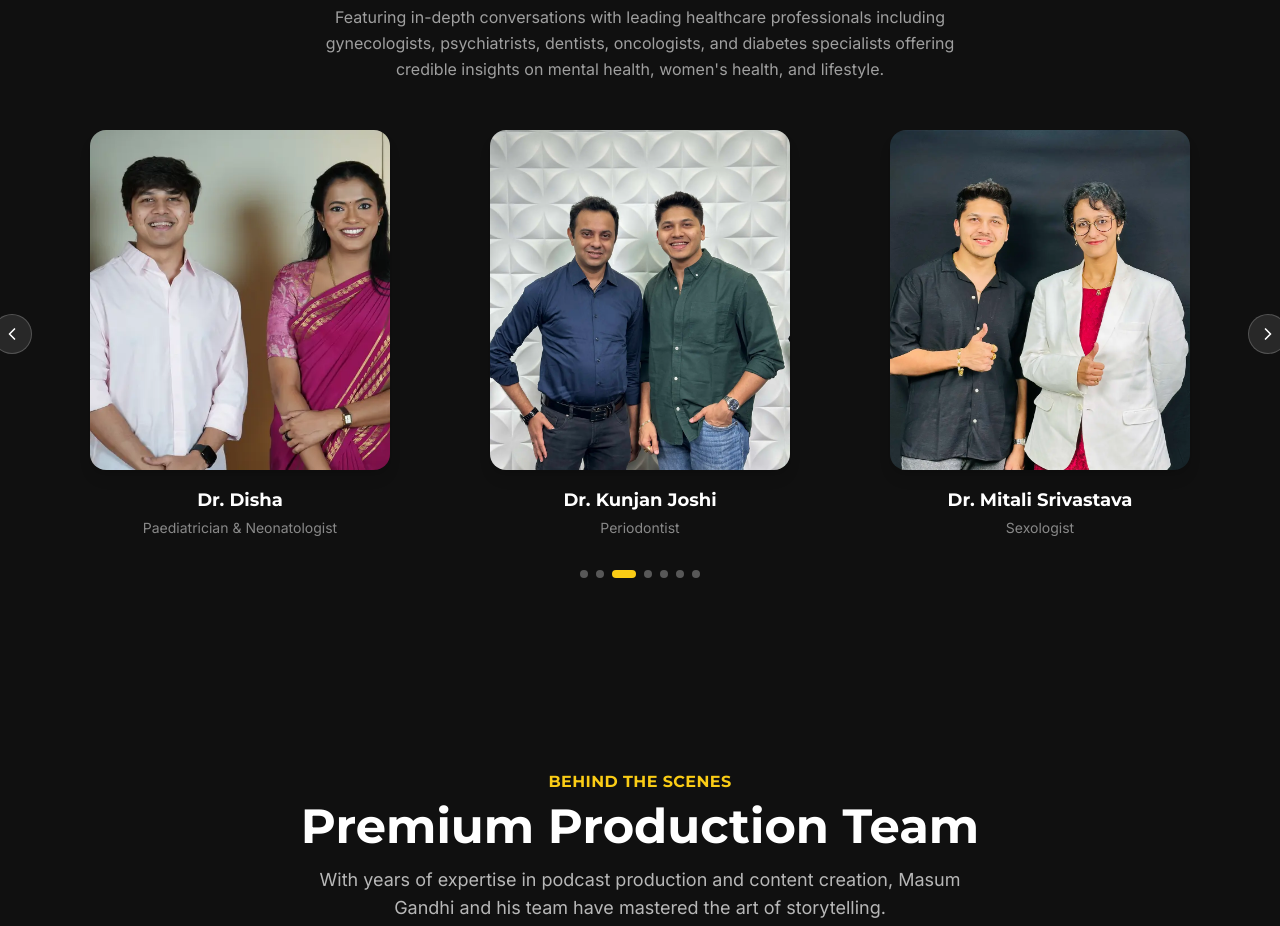
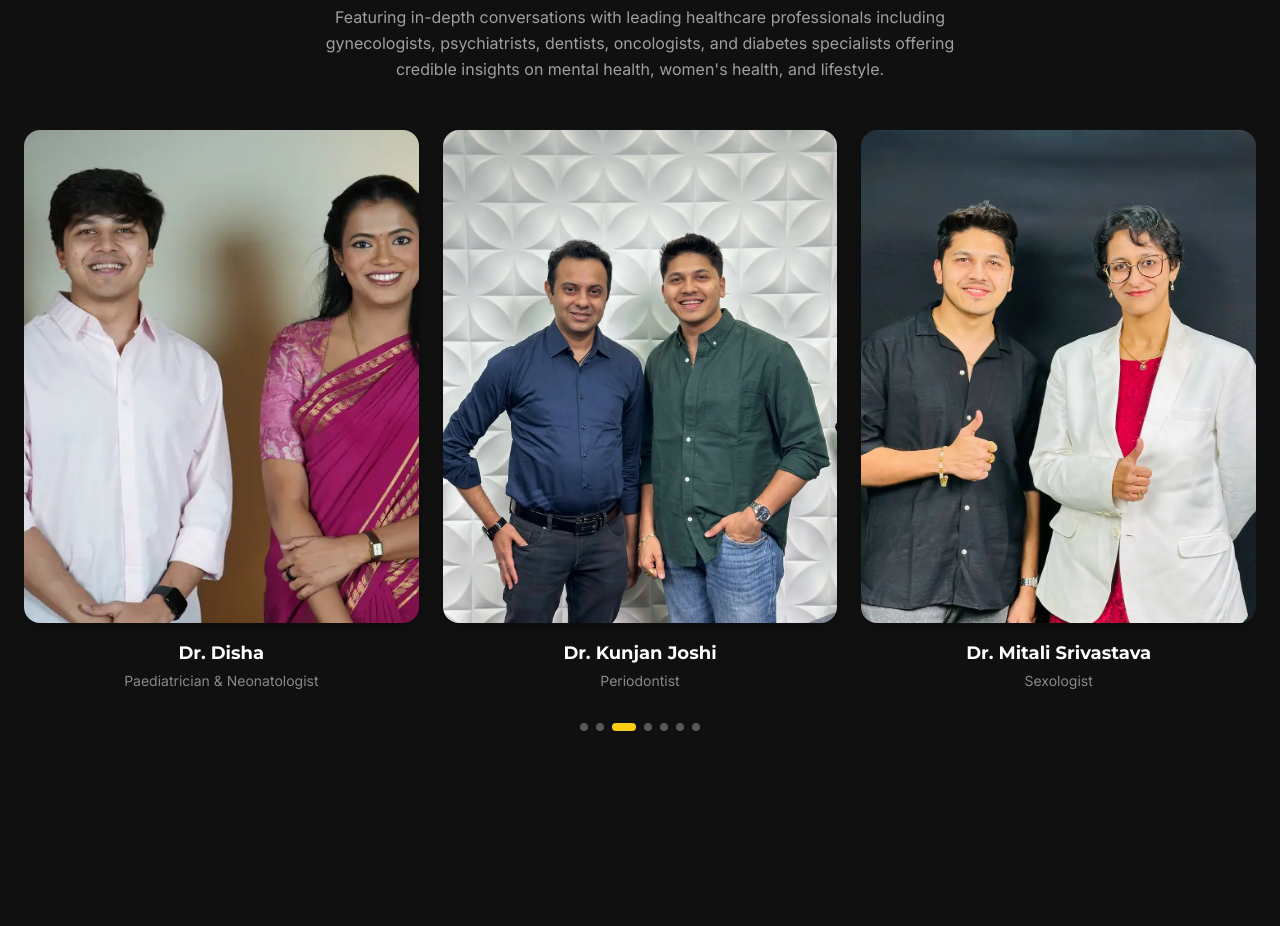
Before and after one commit to 18mca011-source/masum-gandhi-website, a Next.js app: page / in a window 1280 px wide. Shown: the part 3520-4446 px from the top of the page. Built offline with nearby package versions, Linux system fonts and the light colour scheme.

Commit message:
Square cards on mobile, 4/5 on desktop, hide arrows on desktop

```diff
--- a/app/components/HealthcareGuests.tsx
+++ b/app/components/HealthcareGuests.tsx
@@ -74,29 +74,29 @@ export default function HealthcareGuests() {
 
         {/* Carousel */}
         <div className="relative mt-12">
-          {/* Prev button */}
+          {/* Prev button — mobile only */}
           <button
             onClick={handlePrev}
             aria-label="Previous"
-            className="absolute left-0 top-1/2 -translate-y-1/2 -translate-x-4 md:-translate-x-8 z-10 flex items-center justify-center w-10 h-10 rounded-full bg-white/10 border border-white/20 hover:bg-white/20 transition-colors"
+            className="md:hidden absolute left-0 top-1/2 -translate-y-1/2 -translate-x-4 z-10 flex items-center justify-center w-10 h-10 rounded-full bg-white/10 border border-white/20 hover:bg-white/20 transition-colors"
           >
             <ChevronLeft className="w-5 h-5 text-white" />
           </button>
 
           {/* Slides */}
-          <div className="grid grid-cols-1 md:grid-cols-3 gap-8 px-4 md:px-8">
+          <div className="grid grid-cols-1 md:grid-cols-3 gap-6">
             {displayDocs.map((doc, i) => (
               <div
                 key={`${doc.name}-${i}`}
                 className="group flex flex-col items-center cursor-pointer transition-all duration-300 hover:-translate-y-4"
               >
-                <div className="relative w-full max-w-[300px] mx-auto h-[280px] md:h-[340px] rounded-2xl overflow-hidden ring-2 ring-transparent group-hover:ring-yellow-400 transition-all duration-300 shadow-lg group-hover:shadow-yellow-400/30 group-hover:shadow-2xl">
+                <div className="relative w-full max-w-[320px] md:max-w-none mx-auto aspect-square md:aspect-[4/5] rounded-2xl overflow-hidden ring-2 ring-transparent group-hover:ring-yellow-400 transition-all duration-300 shadow-lg group-hover:shadow-yellow-400/30 group-hover:shadow-2xl">
                   <Image
                     src={doc.image}
                     alt={doc.name}
                     fill
                     className="object-cover object-center"
-                    sizes="(max-width: 768px) 320px, 320px"
+                    sizes="(max-width: 768px) 320px, 33vw"
                   />
                 </div>
                 <h3 className="mt-4 text-base md:text-lg font-bold font-headline text-center text-white group-hover:text-yellow-400 transition-colors duration-300">
@@ -109,11 +109,11 @@ export default function HealthcareGuests() {
             ))}
           </div>
 
-          {/* Next button */}
+          {/* Next button — mobile only */}
           <button
             onClick={handleNext}
             aria-label="Next"
-            className="absolute right-0 top-1/2 -translate-y-1/2 translate-x-4 md:translate-x-8 z-10 flex items-center justify-center w-10 h-10 rounded-full bg-white/10 border border-white/20 hover:bg-white/20 transition-colors"
+            className="md:hidden absolute right-0 top-1/2 -translate-y-1/2 translate-x-4 z-10 flex items-center justify-center w-10 h-10 rounded-full bg-white/10 border border-white/20 hover:bg-white/20 transition-colors"
           >
             <ChevronRight className="w-5 h-5 text-white" />
           </button>
```
